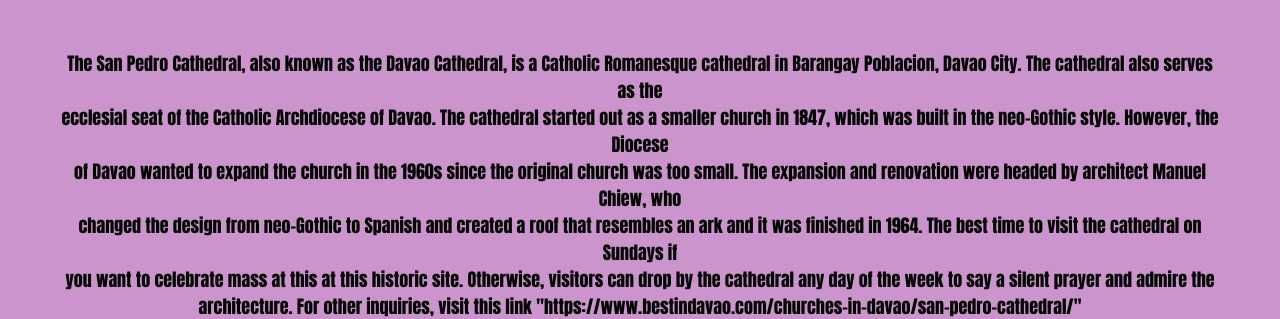
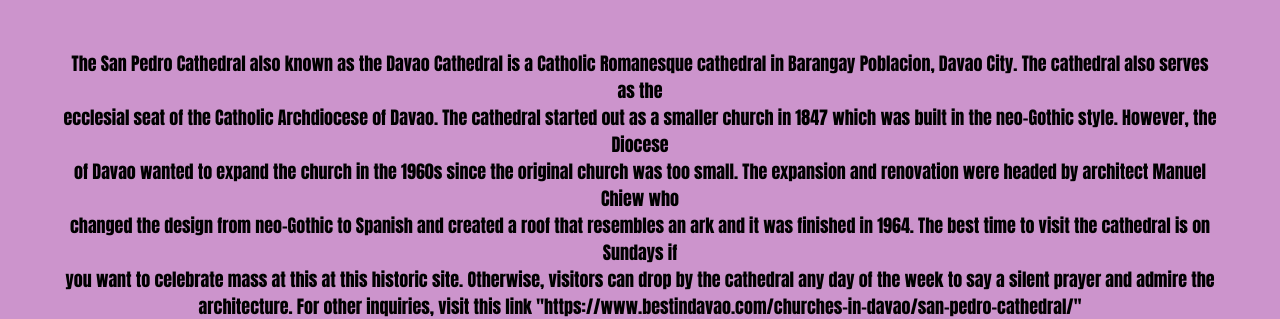
Before and after one commit to selfmademar/davaotouristspots-website, a plain HTML site: page SanPedro.html in a window 1280 px wide. Shown: the part 640-959 px from the top of the page. Drawn offline with Linux system fonts and the light colour scheme.

Commit message:
Update SanPedro.html

```diff
--- a/SanPedro.html
+++ b/SanPedro.html
@@ -144,10 +144,10 @@ table{
 
 <h1> San Pedro Metropolitan Cathedral </h1>
 <div class="">
-  <center>The San Pedro Cathedral, also known as the Davao Cathedral, is a Catholic Romanesque cathedral in Barangay Poblacion, Davao City. The cathedral also serves as the<br>
-  ecclesial seat of the Catholic Archdiocese of Davao. The cathedral started out as a smaller church in 1847, which was built in the neo-Gothic style. However, the Diocese<br>
-  of Davao wanted to expand the church in the 1960s since the original church was too small. The expansion and renovation were headed by architect Manuel Chiew, who<br>
-  changed the design from neo-Gothic to Spanish and created a roof that resembles an ark and it was finished in 1964. The best time to visit the cathedral on Sundays if<br>
+  <center>The San Pedro Cathedral also known as the Davao Cathedral is a Catholic Romanesque cathedral in Barangay Poblacion, Davao City. The cathedral also serves as the<br>
+  ecclesial seat of the Catholic Archdiocese of Davao. The cathedral started out as a smaller church in 1847 which was built in the neo-Gothic style. However, the Diocese<br>
+  of Davao wanted to expand the church in the 1960s since the original church was too small. The expansion and renovation were headed by architect Manuel Chiew who<br>
+  changed the design from neo-Gothic to Spanish and created a roof that resembles an ark and it was finished in 1964. The best time to visit the cathedral is on Sundays if<br>
   you want to celebrate mass at this at this historic site. Otherwise, visitors can drop by the cathedral any day of the week to say a silent prayer and admire the<br>
   architecture. For other inquiries, visit this link "https://www.bestindavao.com/churches-in-davao/san-pedro-cathedral/"<br></center>
 </div>
```
